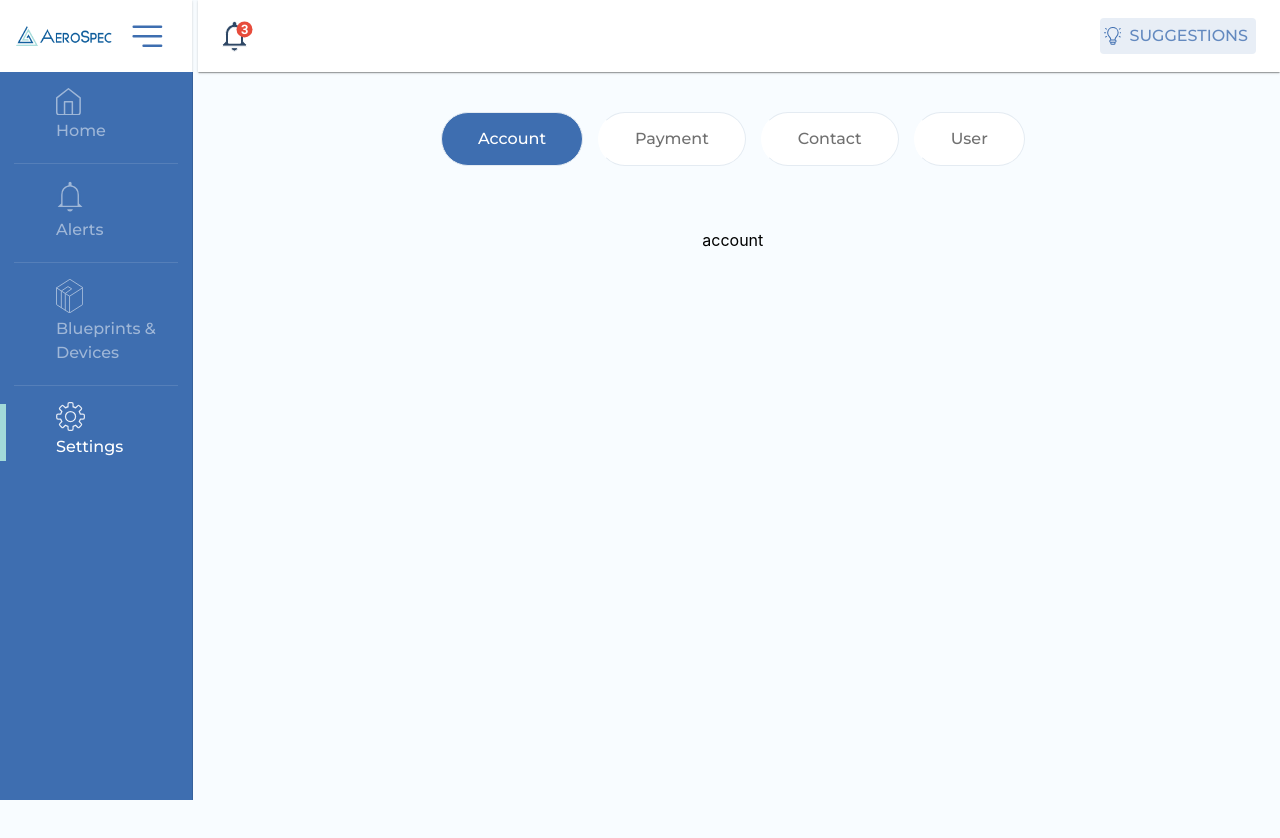
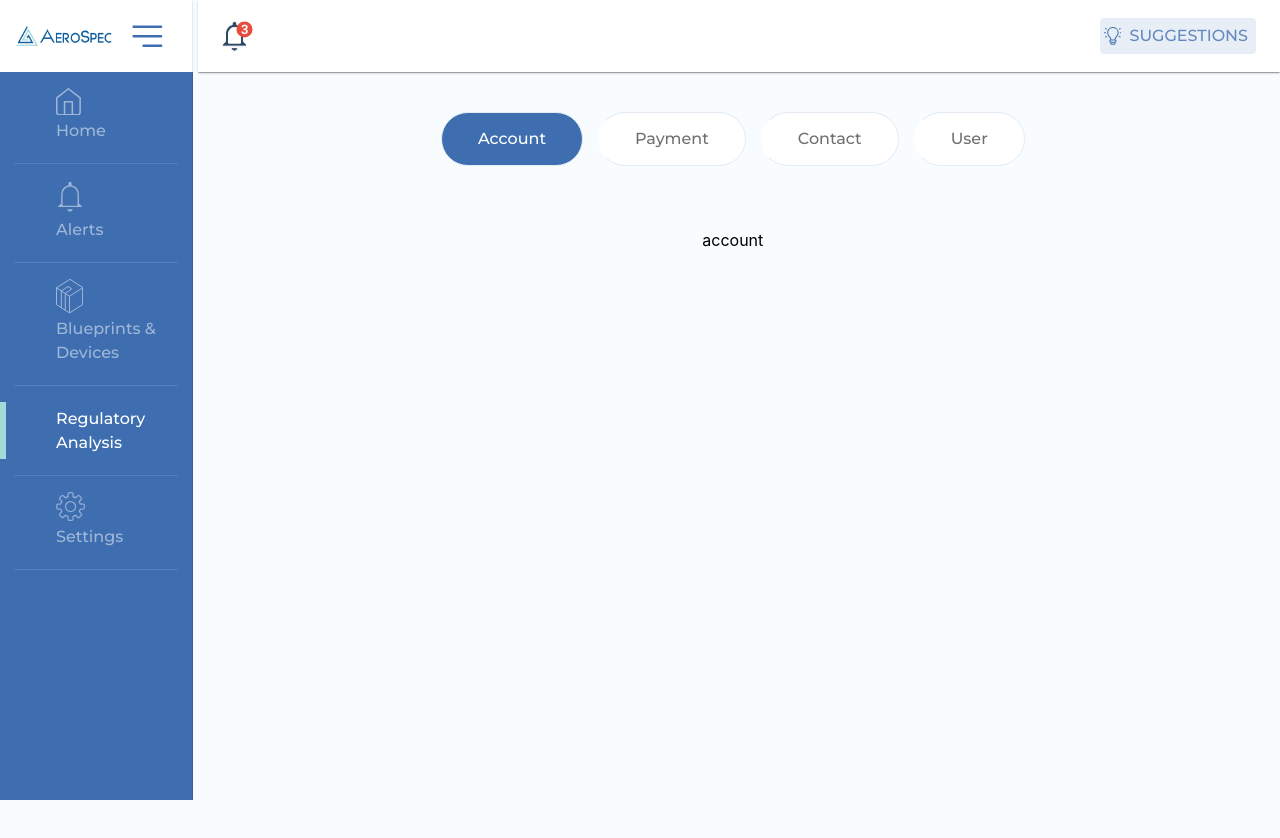
Before and after one commit to seal-aerospec/AeroSpec-Dashboard-Reworked, a React (Create React App) app: page /settings in a window 1280 px wide. Shown: the top 838 px of the page. Built offline with nearby package versions, Linux system fonts and the light colour scheme.

Commit message:
Added "Regulatory Analysis" page skeleton

```diff
--- a/src/components/App.jsx
+++ b/src/components/App.jsx
@@ -6,6 +6,7 @@
 import Alerts from './pages/alerts/Alerts';
 import BlueprintAndDevices from './pages/blueprints-and-devices/BlueprintsAndDevices';
 import Settings from './pages/settings/Settings';
+import RegulatoryAnalysis from './pages/regulatory-analysis/RegulatoryAnalysis';
 
 import Themes from '../styles/Themes';
 import '../styles/App.css';
@@ -40,6 +41,10 @@
          <Settings />
       </Route>
 
+      <Route exact path="/regulatory-analysis">
+         <RegulatoryAnalysis />
+      </Route>
+
    </Switch>
    </Router>
    </ThemeProvider>
--- a/src/components/pages/global/navbar/NavBar.jsx
+++ b/src/components/pages/global/navbar/NavBar.jsx
@@ -65,13 +65,22 @@
             />
             <NavDivider />
             <NavChoices
-               icon={<SettingsIcon />}
-               label="Settings"
-               link="/settings"
+               label="Regulatory Analysis"
+               link="/regulatory-analysis"
                choice={3}
                selectedChoice={selectedChoice}
                handleListItemClick={handleListItemClick}
             />
+            <NavDivider />
+            <NavChoices
+               icon={<SettingsIcon />}
+               label="Settings"
+               link="/settings"
+               choice={4}
+               selectedChoice={selectedChoice}
+               handleListItemClick={handleListItemClick}
+            />
+            <NavDivider />
          </List>
       </Drawer>
    );
--- /dev/null
+++ b/src/components/pages/regulatory-analysis/RegulatoryAnalysis.jsx
@@ -0,0 +1,10 @@
+import MainLayout from '../global/MainLayout';
+import RegulatoryAnalysisComponent from './RegulatoryAnalysisComponent';
+
+const RegulatoryAnalysis = () => {
+   return (
+      <MainLayout content={RegulatoryAnalysisComponent} choice={3} />
+   );
+}
+
+export default RegulatoryAnalysis;
--- /dev/null
+++ b/src/components/pages/regulatory-analysis/RegulatoryAnalysisComponent.jsx
@@ -0,0 +1,7 @@
+const RegulatoryAnalysisComponent = () => {
+   return (
+      <div>reganal</div>
+    );
+}
+
+export default RegulatoryAnalysisComponent;
```
Also changed, not shown: package.json (+5 -5 lines), 1 other file (tests, documents, lock files or other folders).
